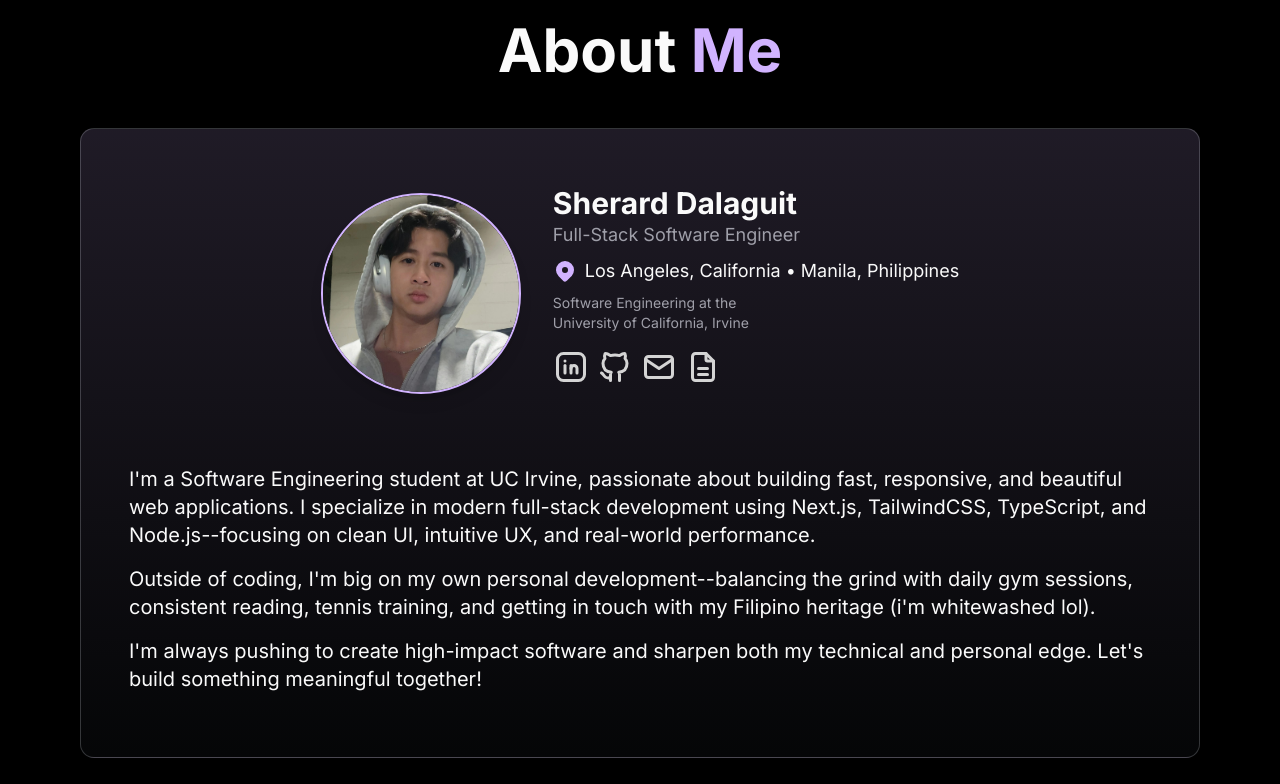
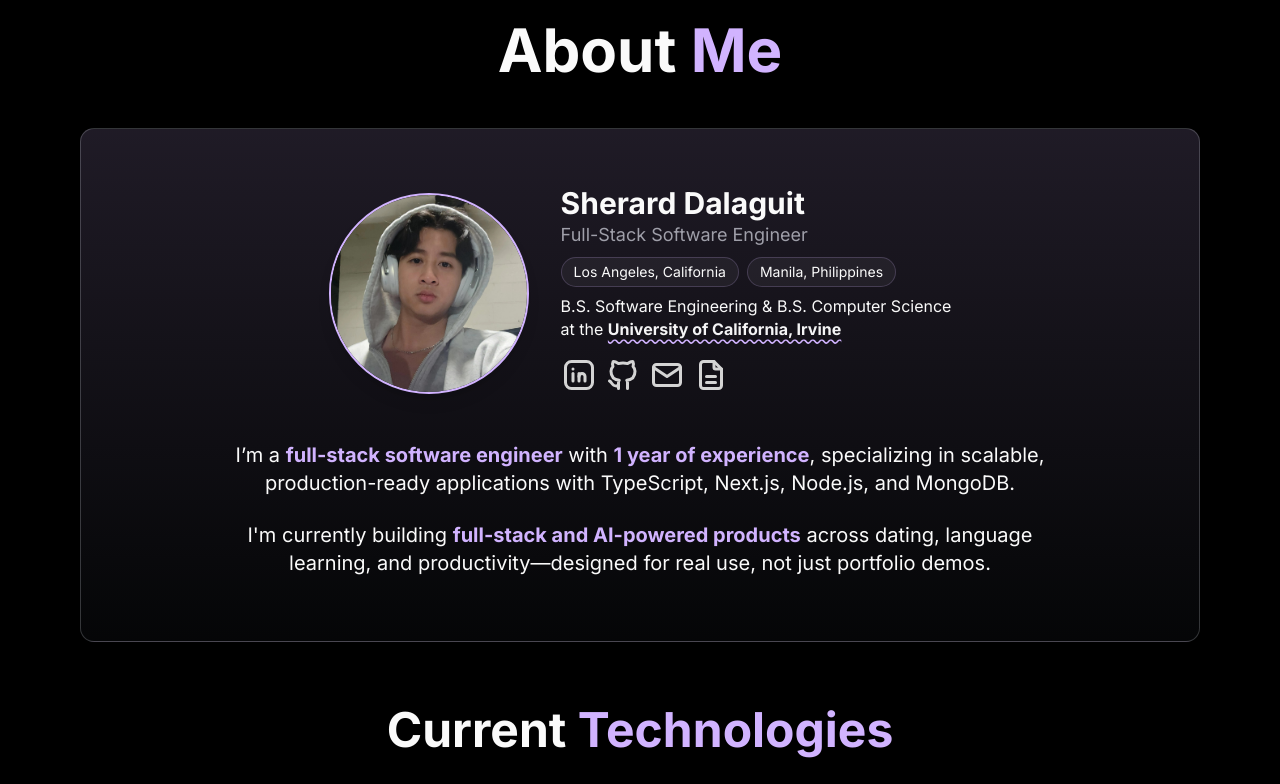
Before and after one commit to sherard-dalaguit/stephen_portfolio, a Next.js app: page / in a window 1280 px wide. Shown: the part 860-1644 px from the top of the page. Built offline with nearby package versions, Linux system fonts and the light colour scheme.

Commit message:
updated the about me section design to look more modern

```diff
--- a/components/AboutMe.tsx
+++ b/components/AboutMe.tsx
@@ -1,8 +1,9 @@
 import Skills from "@/components/Skills";
 import Image from "next/image";
 import Link from "next/link";
-import {IconBrandGithub, IconBrandLinkedin, IconFileDescription, IconMail, IconMapPinFilled} from "@tabler/icons-react";
+import {IconBrandGithub, IconBrandLinkedin, IconFileDescription, IconMail} from "@tabler/icons-react";
 import React from "react";
+import {Tooltip} from "@/components/ui/tooltip-card";
 
 const AboutMe = () => {
 	return (
@@ -10,7 +11,7 @@ const AboutMe = () => {
 			<h1 className="text-center font-bold text-[40px] md:text-5xl lg:text-6xl mb-12">
 				About <span className="text-[#d1b3ff]">Me</span>
 			</h1>
-			<div className="flex flex-col justify-center items-center mx-auto max-w-6xl sm:px-6 lg:px-12 pt-4 pb-8 sm:mt-4 gap-8 container">
+			<div className="flex flex-col justify-center items-center mx-auto max-w-6xl sm:px-6 lg:px-12 pt-4 pb-8 sm:mt-4 container">
 				<div className="flex flex-col md:flex-row items-center lg:items-start h-full my-4 ">
 					<div className="w-[200px] h-[200px] flex-shrink-0 relative mb-6">
 						<Image
@@ -30,19 +31,26 @@ const AboutMe = () => {
 							Full-Stack Software Engineer
 						</h2>
 
-						<div className="flex flex-row items-center mt-2">
-							<IconMapPinFilled className="text-[#d1b3ff]" />
-							<p className="text-md lg:text-lg ml-2">
+						<div className="flex flex-wrap justify-center sm:justify-start mt-2 gap-2">
+							<span className="px-3 py-1 rounded-full bg-white/5 border border-[#d1b3ff]/20 text-sm lg:text-md">
 								Los Angeles, California
-								<br className="block sm:hidden" />
-								<span className="hidden sm:inline"> &bull; </span>
+							</span>
+
+							<span className="px-3 py-1 rounded-full bg-white/5 border border-[#d1b3ff]/20 text-sm lg:text-md">
 								Manila, Philippines
-							</p>
+							</span>
 						</div>
 
-						<p className="text-sm lg:text-md text-zinc-400 mt-2">
-							Software Engineering at the<br />University of California, Irvine
-						</p>
+						<div className="max-sm:text-center text-sm lg:text-[1rem] mt-2">
+							B.S. Software Engineering & B.S. Computer Science
+							<br />at the{" "}
+							<Tooltip
+								containerClassName="text-zinc-100"
+								content="University of California, Irvine is nationally ranked #8 in Software Engineering and #25 in Computer Science by U.S. News & World Report."
+							>
+								<span className="font-bold lavender-text hover:text-[#a17eff] underline underline-offset-4 decoration-wavy decoration-[#d1b3ff] hover:decoration-[#a17eff] cursor-pointer">University of California, Irvine</span>
+							</Tooltip>
+						</div>
 
 						<div className="flex flex-row items-center space-x-2 mt-4">
 							<Link
@@ -79,22 +87,19 @@ const AboutMe = () => {
 					</div>
 				</div>
 
-				{/*<ul className="list-inside text-md md:text-lg lg:text-xl md:my-8 w-4/5 text-center space-y-4 hidden sm:block">*/}
-				<ul className="list-inside text-md md:text-lg lg:text-xl md:my-8 space-y-4 hidden sm:block">
+				<ul className="list-inside text-md md:text-lg lg:text-xl md:my-8 w-4/5 text-center space-y-6 hidden sm:block">
 					<li>
-						I&apos;m a Software Engineering student at UC Irvine, passionate about building fast, responsive, and beautiful web applications.
-						I specialize in modern full-stack development using Next.js, TailwindCSS, TypeScript, and Node.js--focusing on clean UI, intuitive UX, and real-world performance.
+						I’m a <span className="text-[#d1b3ff] font-bold">full-stack software engineer</span> with <span className="text-[#d1b3ff] font-bold">1 year of experience</span>,
+						specializing in scalable, production-ready applications with TypeScript, Next.js, Node.js, and MongoDB.
 					</li>
 					<li>
-						Outside of coding, I&apos;m big on my own personal development--balancing the grind with daily gym sessions, consistent reading, tennis training, and getting in touch with my Filipino heritage (i&apos;m whitewashed lol).
+						I'm currently building <span className="text-[#d1b3ff] font-bold">full-stack and AI-powered products</span>
+						{" "}across dating, language learning, and productivity—designed for real use, not just portfolio demos.
 					</li>
-					<li>
-						I&apos;m always pushing to create high-impact software and sharpen both my technical and personal edge.
-						Let&apos;s build something meaningful together!
-					</li>
+
 					{/*<li>*/}
 					{/*	I&apos;m a <span className="text-[#d1b3ff] font-bold">Mid-Level Software Engineer</span> with <span className="text-[#d1b3ff] font-bold">3 years of experience</span>,*/}
-					{/*	specializing in modern full-stack development using TypeScript, React, Next.js, Node.js, and TailwindCSS.*/}
+					{/*	specializing in modern full-stack development with TypeScript, React, Next.js, Node.js, and MongoDB.*/}
 					{/*</li>*/}
 					{/*<li>*/}
 					{/*	I&apos;ve worked with <span className="text-[#d1b3ff] font-bold">20+ clients</span> across startups, nonprofits, and SaaS platforms, delivering high-quality software solutions that meet real-world needs.*/}
```
